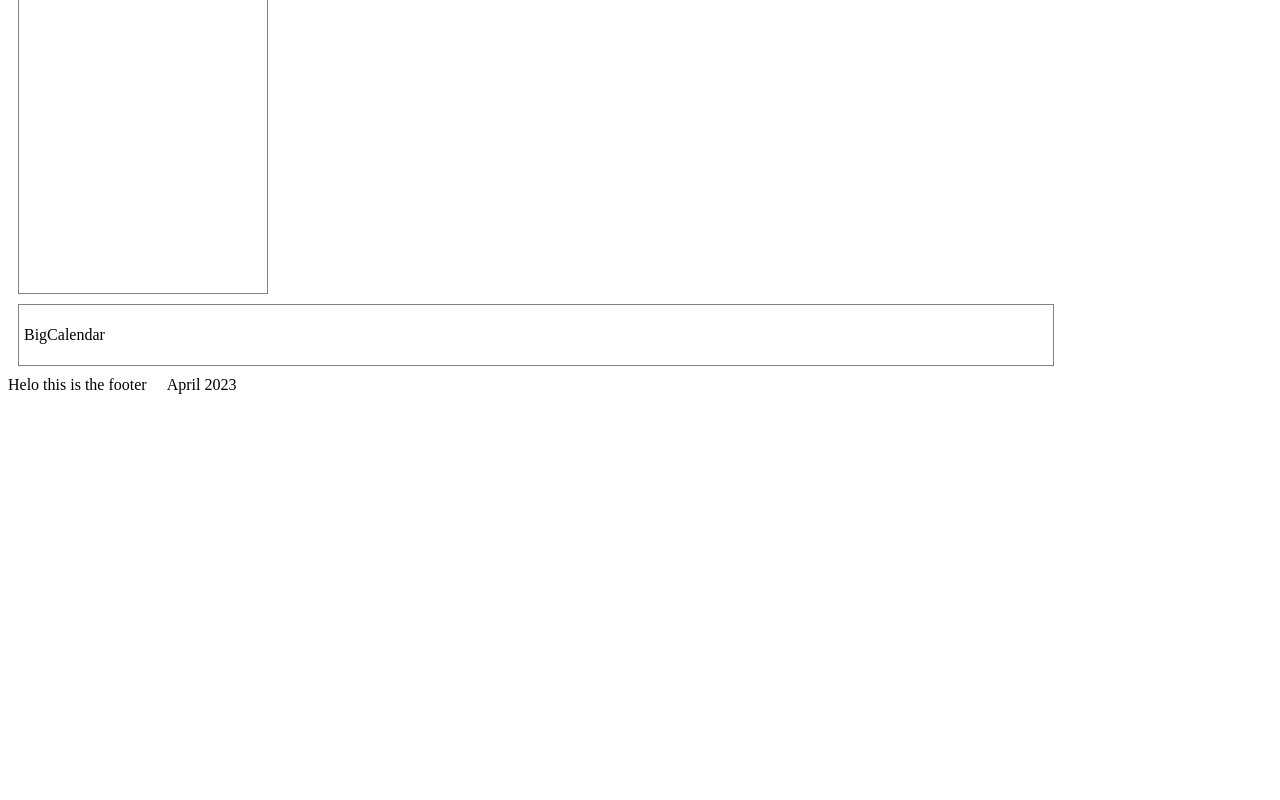
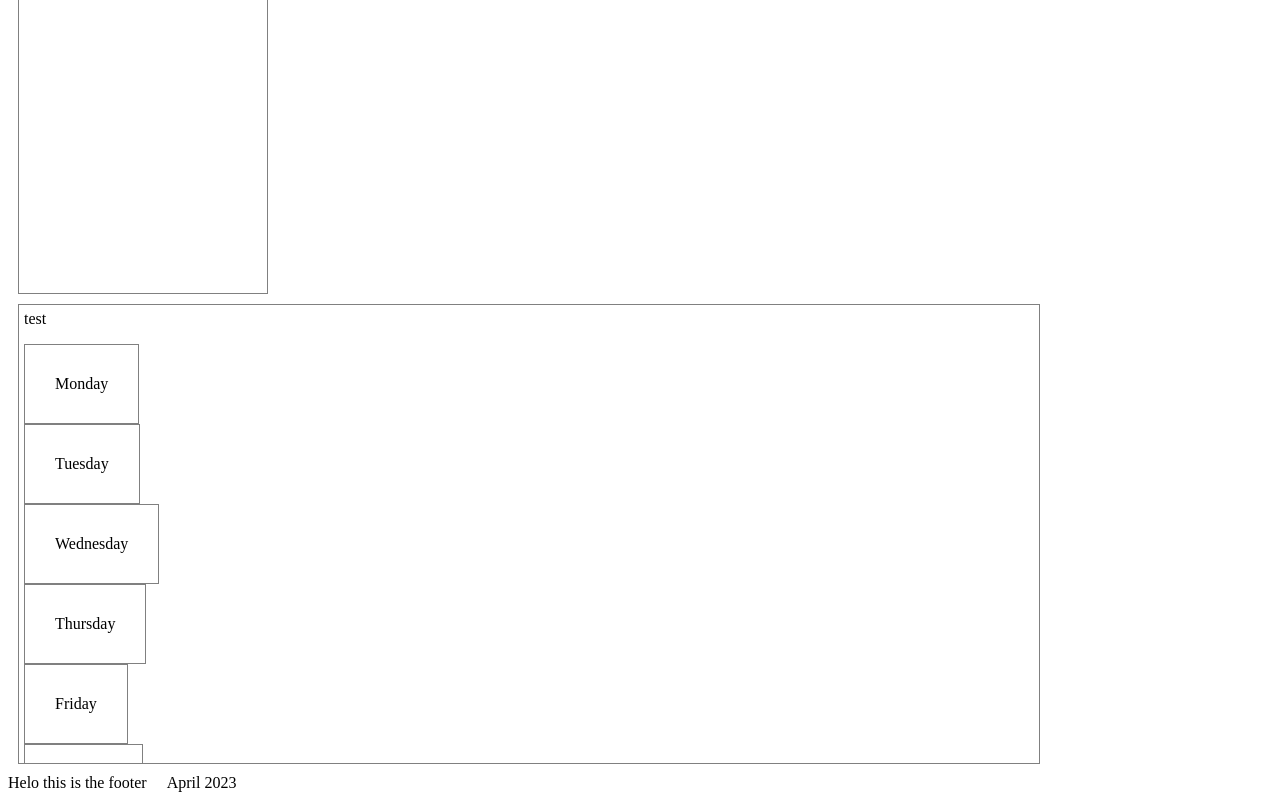
Before and after one commit to PerfectMach1ne/vCalendar__uni-se-prj, a Vue app in the folder vCalendar-frontend/: page / in a window 1280 px wide. Shown: the part 450-1250 px from the top of the page. Before the commit the page ends 852 px from the top, so only its background shows below. Built offline with nearby package versions, Linux system fonts and the light colour scheme.

Commit message:
feat: Implement basic BigCalendar structure

```diff
--- a/vCalendar-frontend/src/components/BigCalendar.vue
+++ b/vCalendar-frontend/src/components/BigCalendar.vue
@@ -1,13 +1,52 @@
 <script>
 export default {
+  data() {
+    return {
 
+    }
+  },
+  computed: {
+    weekdayArray() {
+      return ["Monday","Tuesday","Wednesday","Thursday","Friday","Saturday","Sunday"];
+    }
+  }
 }
 </script>
 
 <template>
-  <p>BigCalendar</p>
+  test
+  <ul class="weekday__labels">
+    <li v-for="i in 7" class="weekday__singular__label">
+      {{ weekdayArray[i - 1] }}
+    </li>
+  </ul>
+  <ul class="hours__labels">
+    <li v-for="i in 24" class="hours__singular__label">
+      {{ String(i).padStart(2, '0') + ':00' }}
+    </li>
+  </ul>
 </template>
 
 <style>
+.hours__labels {
+  list-style-type: none;
+  padding: 0;
+}
 
+.hours__singular__label {
+  border: 1px solid gray;
+  width: fit-content;
+  padding: 30px;
+}
+
+.weekday__labels {
+  list-style-type: none;
+  padding: 0;
+}
+
+.weekday__singular__label {
+  border: 1px solid gray;
+  width: fit-content;
+  padding: 30px;
+}
 </style>
--- a/vCalendar-frontend/src/components/containers/CalendarContainer.vue
+++ b/vCalendar-frontend/src/components/containers/CalendarContainer.vue
@@ -19,7 +19,7 @@ export default {
   margin: 5px;
   border: 1px solid gray;
   padding: 5px;
-  width: 80vw;
-  max-height: 60vh;
+  width: 78.9vw;
+  max-height: 56vh;
 }
 </style>
```
